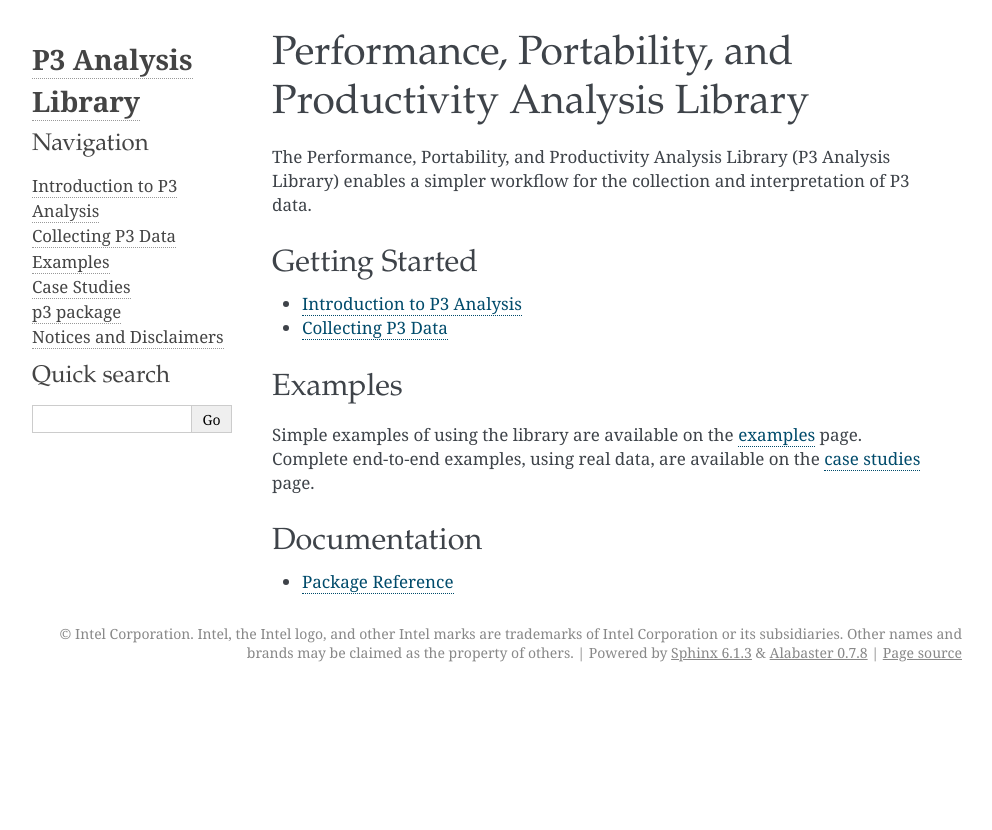
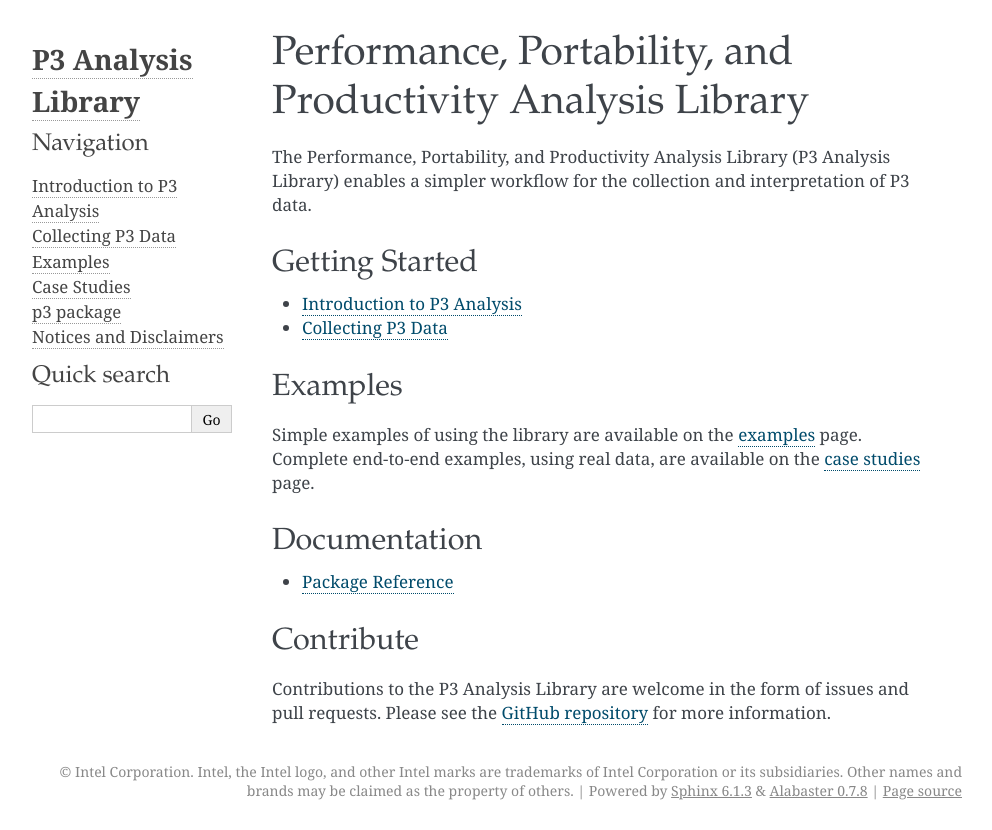
Before and after one commit to intel/p3-analysis-library, a plain HTML site: page index.html in a window 1280 px wide. Shown: the whole page, without its empty margins (148-1140 px from the left). Before the commit the page ends 800 px from the top, so only its background shows below. Drawn offline with Linux system fonts and the light colour scheme.

Commit message:
Link to contribution guide from documentation
Signed-off-by: John Pennycook <john.pennycook@intel.com>

```diff
--- a/index.html
+++ b/index.html
@@ -98,6 +98,11 @@
 <li><p><a class="reference external" href="p3.html">Package Reference</a></p></li>
 </ul>
 </section>
+<section id="contribute">
+<h2>Contribute<a class="headerlink" href="#contribute" title="Permalink to this heading">¶</a></h2>
+<p>Contributions to the P3 Analysis Library are welcome in the form of issues and
+pull requests. Please see the <a class="reference external" href="https://github.com/intel/p3-analysis-library/blob/main/CONTRIBUTING.md">GitHub repository</a> for more information.</p>
+</section>
 </section>
 
 
```
